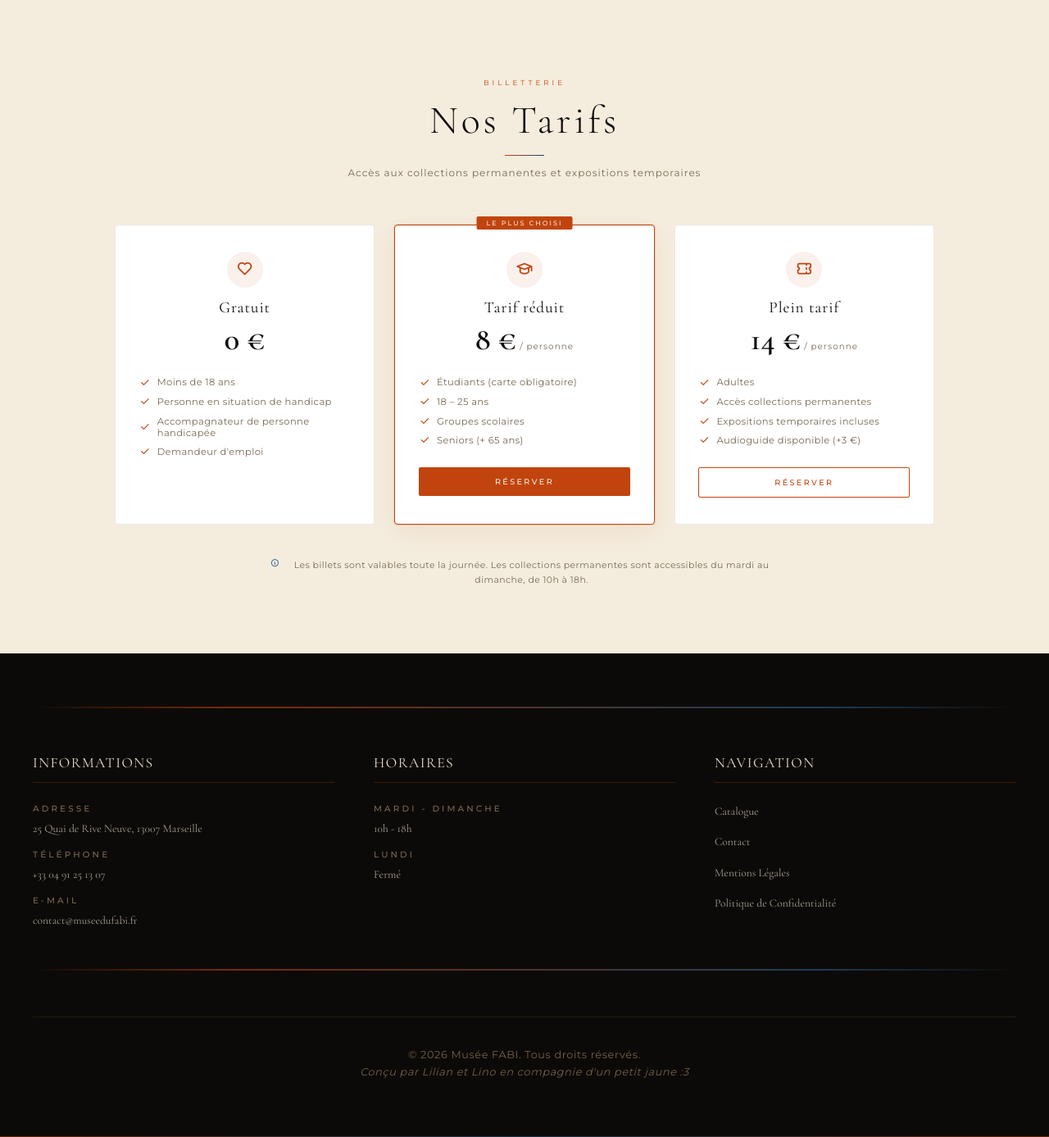
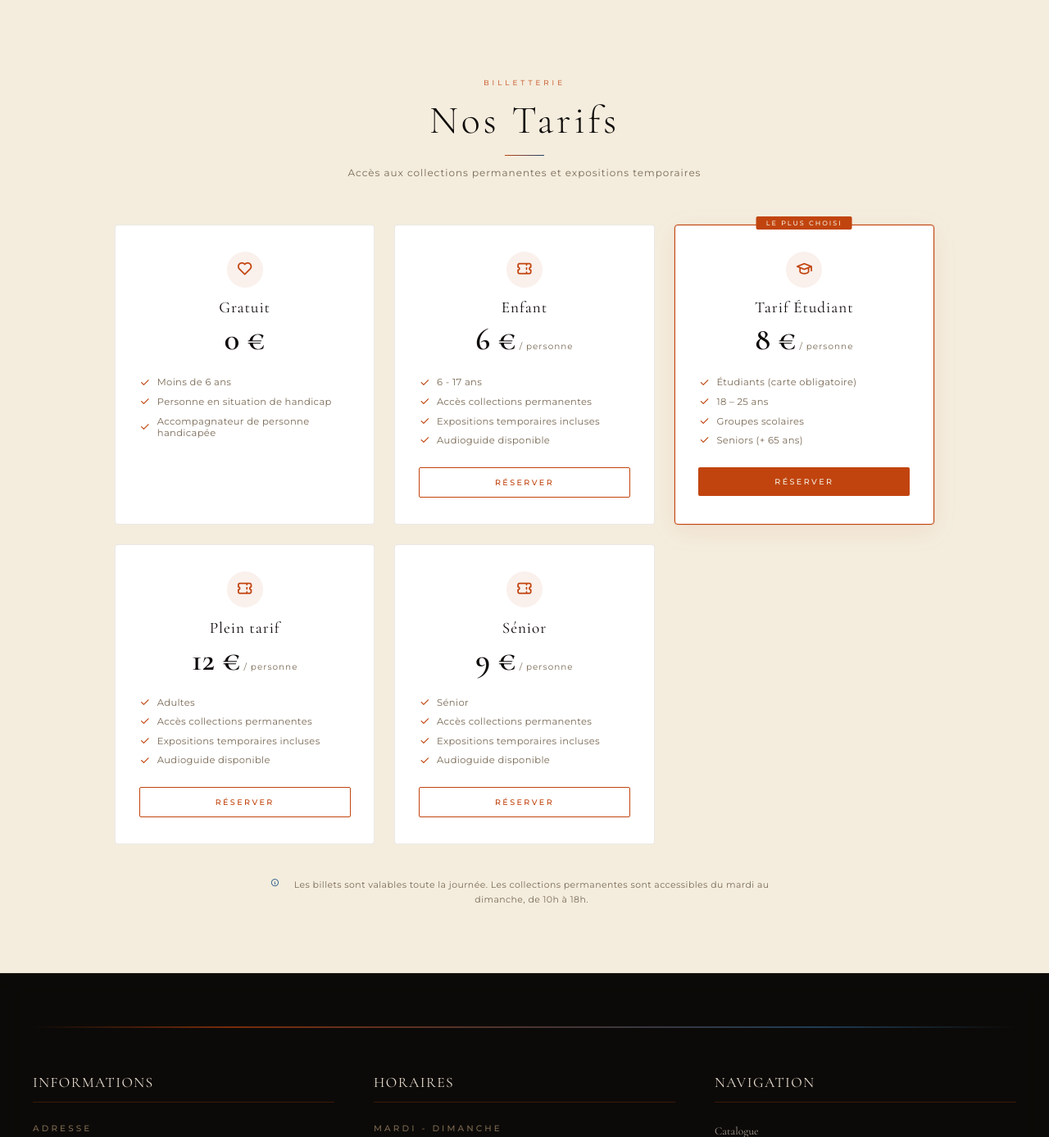
Before and after one commit to Bebbou/Musee--FABI, a PHP site: page /common/espace-client.html in a window 1280 px wide. Shown: the part 801-2188 px from the top of the page at 82% size. Run offline with PHP 8.4, Linux system fonts and the light colour scheme.

Commit message:
feat:espace-client [Correction des tarif et information donner]

```diff
--- a/res/common/espace-client.html
+++ b/res/common/espace-client.html
@@ -159,18 +159,33 @@
         </div>
       </div>
       <ul class="tarif-features">
-        <li><i class="ti ti-check"></i> Moins de 18 ans</li>
+        <li><i class="ti ti-check"></i> Moins de 6 ans</li>
         <li><i class="ti ti-check"></i> Personne en situation de handicap</li>
         <li><i class="ti ti-check"></i> Accompagnateur de personne handicapée</li>
-        <li><i class="ti ti-check"></i> Demandeur d'emploi</li>
       </ul>
     </div>
-
+    <div class="tarif-card">
+      <div class="tarif-card-top">
+        <span class="tarif-icon"><i class="ti ti-ticket"></i></span>
+        <h3 class="tarif-name">Enfant</h3>
+        <div class="tarif-price">
+          <span class="tarif-amount">6 €</span>
+          <span class="tarif-unit">/ personne</span>
+        </div>
+      </div>
+      <ul class="tarif-features">
+        <li><i class="ti ti-check"></i>6 - 17 ans</li>
+        <li><i class="ti ti-check"></i> Accès collections permanentes</li>
+        <li><i class="ti ti-check"></i> Expositions temporaires incluses</i></li>
+        <li><i class="ti ti-check"></i> Audioguide disponible</li>
+      </ul>
+      <a href="./contact.html" class="tarif-btn tarif-btn-outline">Réserver</a>
+    </div>
     <div class="tarif-card featured">
       <div class="tarif-badge">Le plus choisi</div>
       <div class="tarif-card-top">
         <span class="tarif-icon"><i class="ti ti-school"></i></span>
-        <h3 class="tarif-name">Tarif réduit</h3>
+        <h3 class="tarif-name">Tarif Étudiant</h3>
         <div class="tarif-price">
           <span class="tarif-amount">8 €</span>
           <span class="tarif-unit">/ personne</span>
@@ -184,13 +199,12 @@
       </ul>
       <a href="./contact.html" class="tarif-btn">Réserver</a>
     </div>
-
     <div class="tarif-card">
       <div class="tarif-card-top">
         <span class="tarif-icon"><i class="ti ti-ticket"></i></span>
         <h3 class="tarif-name">Plein tarif</h3>
         <div class="tarif-price">
-          <span class="tarif-amount">14 €</span>
+          <span class="tarif-amount">12 €</span>
           <span class="tarif-unit">/ personne</span>
         </div>
       </div>
@@ -198,7 +212,24 @@
         <li><i class="ti ti-check"></i> Adultes</li>
         <li><i class="ti ti-check"></i> Accès collections permanentes</li>
         <li><i class="ti ti-check"></i> Expositions temporaires incluses</i></li>
-        <li><i class="ti ti-check"></i> Audioguide disponible (+3 €)</li>
+        <li><i class="ti ti-check"></i> Audioguide disponible</li>
+      </ul>
+      <a href="./contact.html" class="tarif-btn tarif-btn-outline">Réserver</a>
+    </div>
+    <div class="tarif-card">
+      <div class="tarif-card-top">
+        <span class="tarif-icon"><i class="ti ti-ticket"></i></span>
+        <h3 class="tarif-name">Sénior</h3>
+        <div class="tarif-price">
+          <span class="tarif-amount">9 €</span>
+          <span class="tarif-unit">/ personne</span>
+        </div>
+      </div>
+      <ul class="tarif-features">
+        <li><i class="ti ti-check"></i> Sénior</li>
+        <li><i class="ti ti-check"></i> Accès collections permanentes</li>
+        <li><i class="ti ti-check"></i> Expositions temporaires incluses</i></li>
+        <li><i class="ti ti-check"></i> Audioguide disponible</li>
       </ul>
       <a href="./contact.html" class="tarif-btn tarif-btn-outline">Réserver</a>
     </div>
```
Also changed, not shown: res/style/style-espace-client.css (line endings or trailing spaces).
